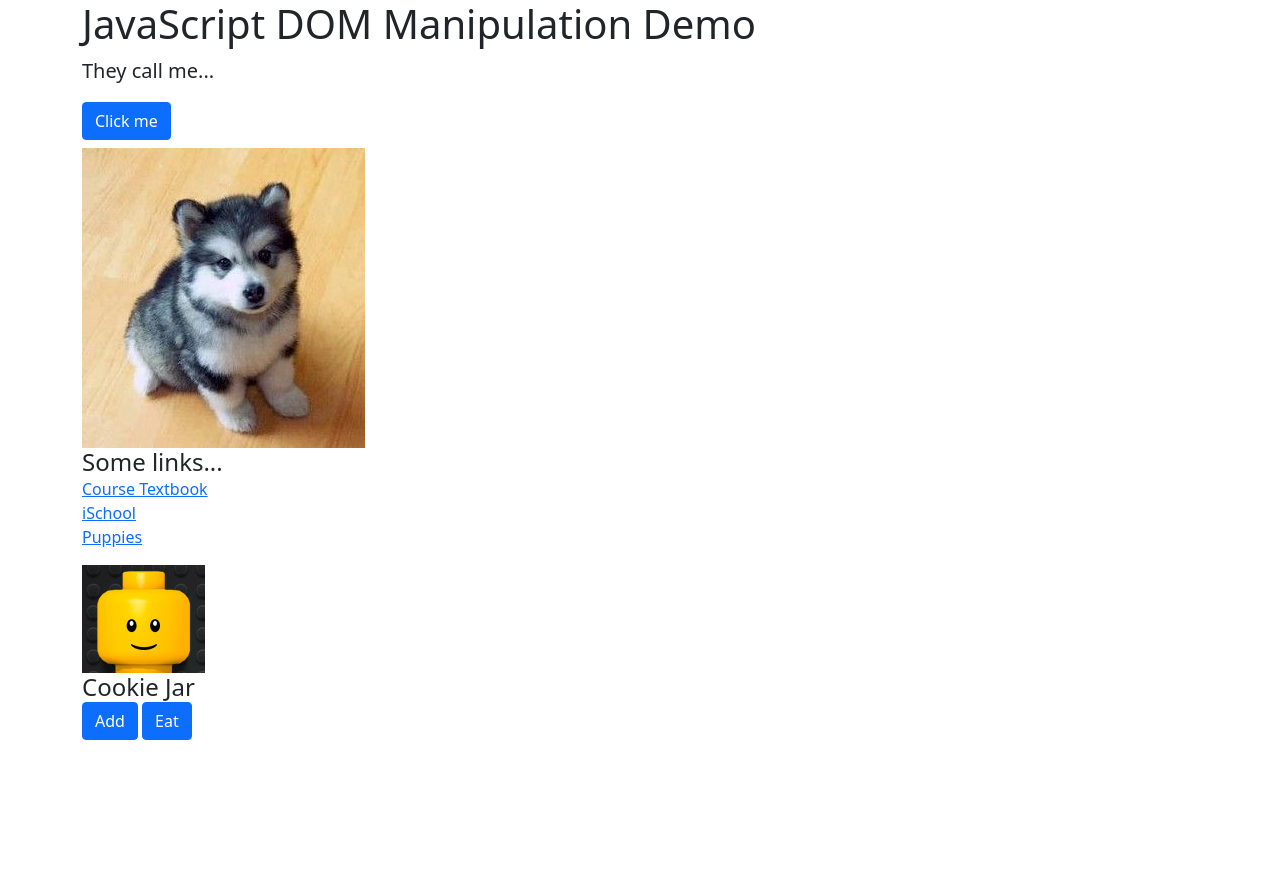
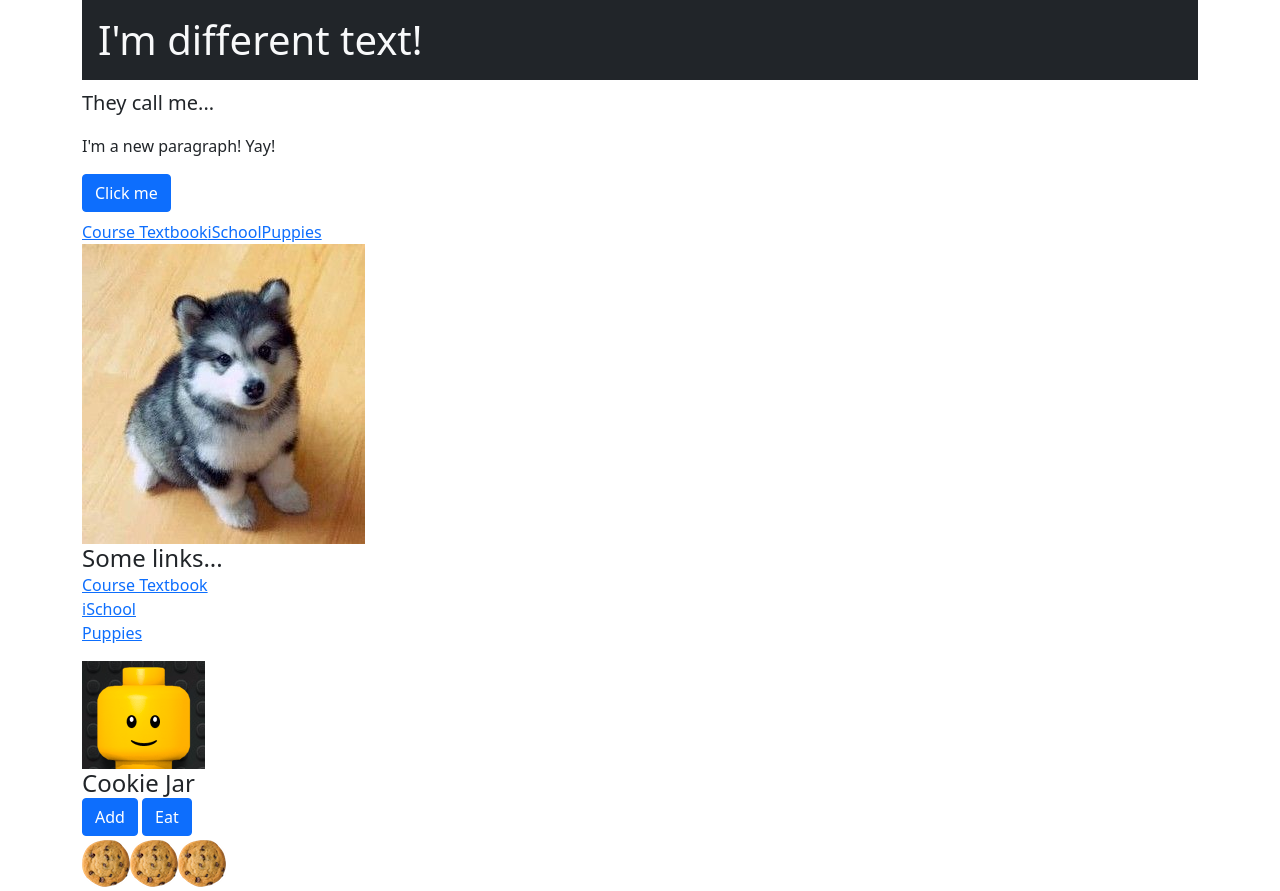
Before and after one commit to info340a-sp22/lecture-demos, a website: page dom/index.html in a window 1280 px wide. Before the commit the page ends 800 px from the top, so only its background shows below. Drawn offline with nearby package versions, Linux system fonts and the light colour scheme.

Commit message:
End of lecture demo

```diff
--- a/dom/css/style.css
+++ b/dom/css/style.css
@@ -14,3 +14,7 @@ h2 {
 .scale-out {
 	transform: scale(0);
 }
+
+h1 {
+
+}
--- a/dom/index.html
+++ b/dom/index.html
@@ -11,8 +11,9 @@
 <body class="container">
 
 	<header>
-		<h1>JavaScript DOM Manipulation Demo</h1>
+		<h1 class="bg-primary">JavaScript DOM Manipulation Demo</h1>
 		<p class="lead">They call me...</p>
+		<div id="contentBox"></div>
 		<button id="header-button" class="btn btn-primary mb-2">Click me</button>
 	</header>
 
--- a/dom/js/index.js
+++ b/dom/js/index.js
@@ -1 +1,122 @@
 'use strict';
+
+//reference elements
+const headingElement = document.querySelector('h1');
+console.log(headingElement);
+
+//modify elements
+headingElement.textContent = "I'm different text!"
+
+const puppyImage = document.querySelector('#puppySection img');
+// puppyImage.src = "img/husky.jpg";
+// puppyImage.alt = "a grown up puppy";
+
+headingElement.classList.add('bg-dark', 'text-light');
+headingElement.classList.toggle('p-3');
+//headingElement.style.backgroundImage = "img/my-background-123123123.jpg";
+
+//making new elements
+const newParagraph = document.createElement('p');
+newParagraph.textContent = "I'm a new paragraph! Yay!";
+console.log(newParagraph);
+
+const contentBox = document.querySelector('#contentBox');
+contentBox.appendChild(newParagraph);
+
+const linkArray = [
+    {url: 'https://info340.github.io/', title: 'Course Textbook'},
+    {url: 'https://ischool.uw.edu/', title: 'iSchool'},
+    {url: 'https://www.google.com/search?q=puppies&tbm=isch', title: 'Puppies'}
+];
+
+//convert from {} to <a>
+function renderLinkObject(linkObject) {
+    const aElem = document.createElement('a');
+    aElem.href = linkObject.url;
+    aElem.textContent = linkObject.title;
+    return aElem;
+}
+
+function renderNav(linkArray){
+    const newNav = document.createElement('nav');
+
+    const anchorArray = linkArray.map(renderLinkObject)
+    console.log(anchorArray);
+
+    for(const anchor of anchorArray){
+        newNav.appendChild(anchor);
+    }
+
+    document.querySelector('header').appendChild(newNav);
+}
+
+
+
+renderNav(linkArray);
+
+const facePic = document.querySelector('#face-pic');
+facePic.addEventListener('mouseenter', function(event){
+    facePic.src = "img/surprised.png";
+})
+facePic.addEventListener('mouseleave', function(event){
+    facePic.src = "img/happy.png";
+})
+
+
+//whats the current situation
+const STATE = {
+    dogIsAdult: false,
+    cookieCount: 3,
+}
+
+function renderPuppy(){
+    if(STATE.dogIsAdult){
+        puppyImage.src = "img/husky.jpg"
+    } else {
+        puppyImage.src = "img/puppy.jpg"
+    }
+}
+
+const headerButton = document.querySelector('#header-button');
+
+headerButton.addEventListener('click', function(event){
+    console.log(event); //who you clicked on
+
+    //modify the data
+    STATE.dogIsAdult = !STATE.dogIsAdult; //toggle
+
+    //re-render!
+    renderPuppy();
+
+
+    // headingElement.classList.toggle('p-3');
+    // headerButton.classList.toggle('btn-dark');
+    // puppyImage.classList.toggle('d-none');
+
+})
+
+renderPuppy();
+
+function renderACookie() {
+    const cookie = document.createElement('img');
+    cookie.src = "img/cookie.png";
+    cookie.alt = "a cookie";
+    return cookie;
+}
+
+function renderCookieJar() {
+    const jar = document.querySelector('#cookie-jar');
+    jar.innerHTML = ''; //deletes all content
+    for(let i=0; i<STATE.cookieCount; i++){
+        jar.appendChild(renderACookie());
+    }
+}
+
+document.querySelector('#add-button')
+    .addEventListener('click', function(event){
+        STATE.cookieCount++;
+        renderCookieJar();
+    })
+
+
+renderCookieJar();
```
